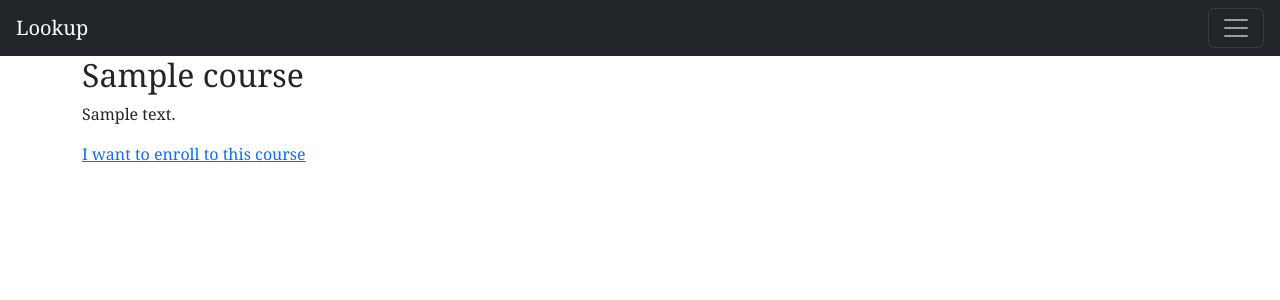
After one commit to matthieums/lookup-project, a Django app: page /enroll/1 in a window 1280 px wide. The commit adds this page. Shown: the top 300 px of the page. Run offline with Django 5.2, Linux system fonts and the light colour scheme; tables that the repository leaves empty hold one stand-in row (values such as "Sample post"); some libraries are stand-ins or nearby versions.

Commit message:
Add a template to display information about each course and a link to enroll

```diff
--- /dev/null
+++ b/lookupproject/lookup/templates/lookup/course.html
@@ -0,0 +1,14 @@
+{% extends 'lookup/layout.html' %}
+
+{% block title %}
+
+{% endblock %}
+
+{% block body %}
+<div class="container">
+    <h2>{{ course.name}}</h2>
+    <p>{{ course.description }}</p>
+    <a href="{% url 'enroll'  course.id %}">I want to enroll to this course</a>
+</div>
+
+{% endblock %}
--- a/lookupproject/lookup/templates/lookup/courses.html
+++ b/lookupproject/lookup/templates/lookup/courses.html
@@ -8,7 +8,9 @@ Courses
 
     <h2>Courses</h2>
     {% for course in courses %}
-        <h2>{{course.name}}</h2>
+        <a href="{% url 'enroll' course.id %}">
+            <h2>{{course.name}}</h2>
+        </a>
         <p><strong>{{course.description}}</strong></p>
         {% for teacher in course.teachers.all %}
             <p>{{teacher.name}}</p>
--- a/lookupproject/lookup/urls.py
+++ b/lookupproject/lookup/urls.py
@@ -18,7 +18,7 @@ urlpatterns = [
          name="school_profile"
          ),
     path("success", views.success, name="success"),
-
+    path("enroll/<int:course_id>", views.enroll, name="enroll"),
 
     # API endpoints
     path("teachers/get/<int:teacher_id>", views.getTeacher, name="getTeacher"),
--- a/lookupproject/lookup/views.py
+++ b/lookupproject/lookup/views.py
@@ -87,6 +87,13 @@ def success(request):
     return render(request, 'lookup/success.html')
 
 
+def enroll(request, course_id):
+    course = get_object_or_404(Course, pk=course_id)
+
+    return render(request, 'lookup/course.html', {
+        'course': course
+    })
+
 @api_view(['GET'])
 def getTeacher(request, teacher_id):
     try:
```
